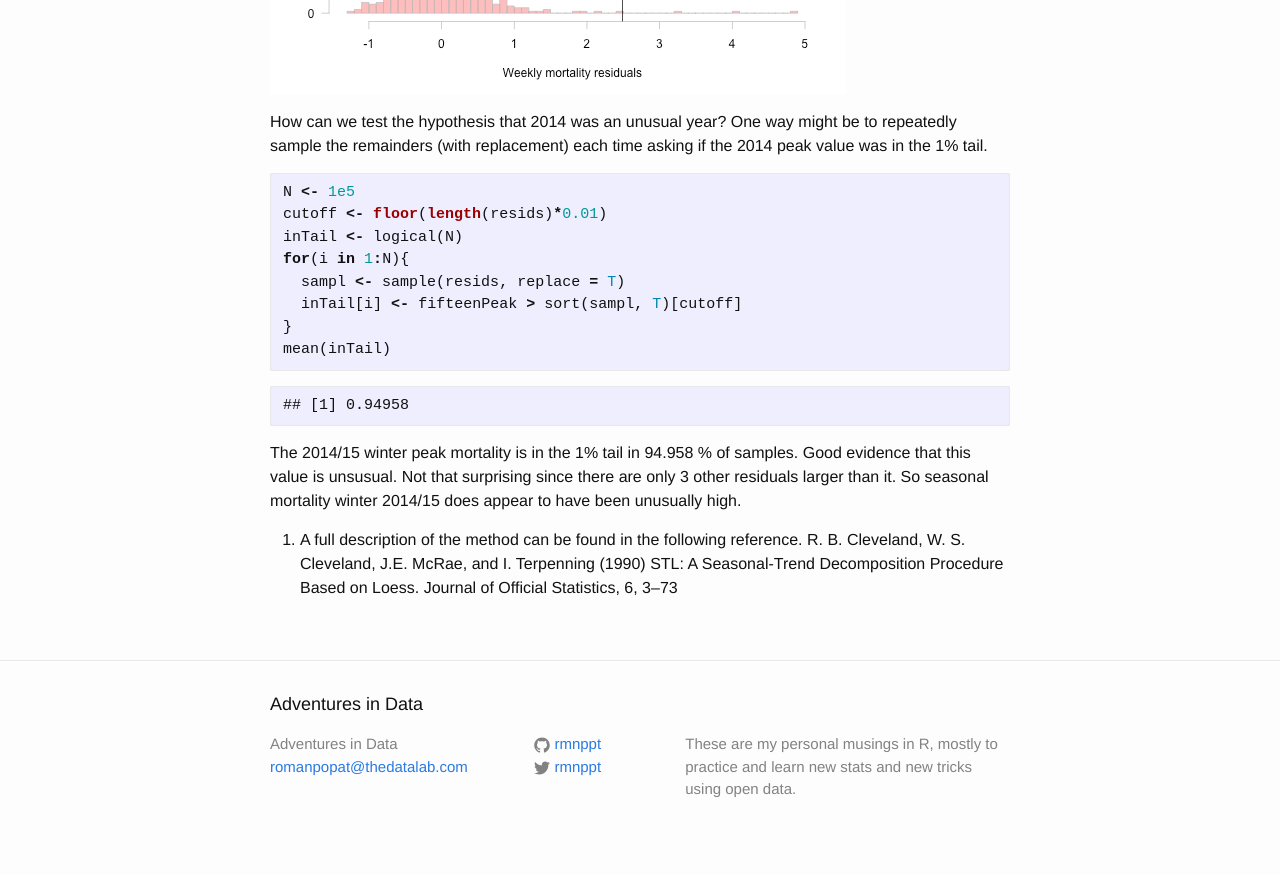
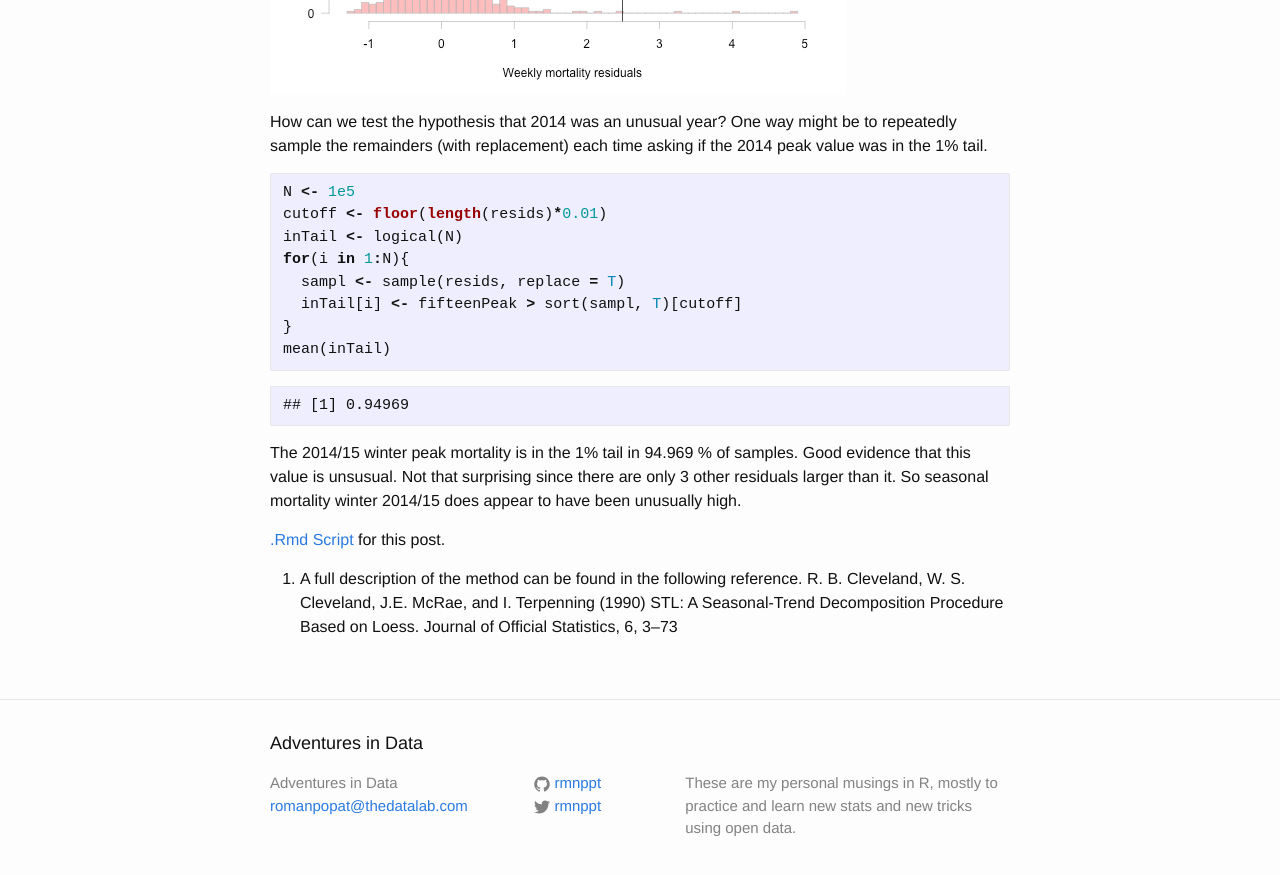
Before and after one commit to rmnppt/rmnppt.github.io, a Jekyll site: the page built from _posts/2015-12-11-STL-winterMortality.md, in a window 1280 px wide and 900 px high, scrolled down 2687 px. Shown: the top 875 px of the window. Built offline with Jekyll 4.4.1, drawn with Linux system fonts in a browser that asks for light colours; Markdown is read by kramdown in place of the engine named in the settings.

Commit message:
correction to STL blog on mortality

````diff
--- a/_posts/2015-12-11-STL-winterMortality.md
+++ b/_posts/2015-12-11-STL-winterMortality.md
@@ -114,9 +114,11 @@ mean(inTail)
 ```
 
 ```
-## [1] 0.94958
+## [1] 0.94969
 ```
 
-The 2014/15 winter peak mortality is in the 1% tail in 94.958 % of samples. Good evidence that this value is unsusual. Not that surprising since there are only 3 other residuals larger than it. So seasonal mortality winter 2014/15 does appear to have been unusually high.
+The 2014/15 winter peak mortality is in the 1% tail in 94.969 % of samples. Good evidence that this value is unsusual. Not that surprising since there are only 3 other residuals larger than it. So seasonal mortality winter 2014/15 does appear to have been unusually high.
+
+[.Rmd Script](https://raw.githubusercontent.com/rmnppt/rmnppt.github.io/master/_source/2015-12-11-STL-winterMortality.Rmd) for this post.
 
 1. A full description of the method can be found in the following reference. R. B. Cleveland, W. S. Cleveland, J.E. McRae, and I. Terpenning (1990) STL: A Seasonal-Trend Decomposition Procedure Based on Loess. Journal of Official Statistics, 6, 3–73
--- a/_source/2015-12-11-STL-winterMortality.Rmd
+++ b/_source/2015-12-11-STL-winterMortality.Rmd
@@ -84,4 +84,6 @@ mean(inTail)
 
 The 2014/15 winter peak mortality is in the 1% tail in `r paste(mean(inTail)*100, "%")` of samples. Good evidence that this value is unsusual. Not that surprising since there are only `r length(which(resids > fifteenPeak))` other residuals larger than it. So seasonal mortality winter 2014/15 does appear to have been unusually high.
 
+[.Rmd Script](https://raw.githubusercontent.com/rmnppt/rmnppt.github.io/master/_source/2015-12-11-STL-winterMortality.Rmd) for this post.
+
 1. A full description of the method can be found in the following reference. R. B. Cleveland, W. S. Cleveland, J.E. McRae, and I. Terpenning (1990) STL: A Seasonal-Trend Decomposition Procedure Based on Loess. Journal of Official Statistics, 6, 3–73
````
